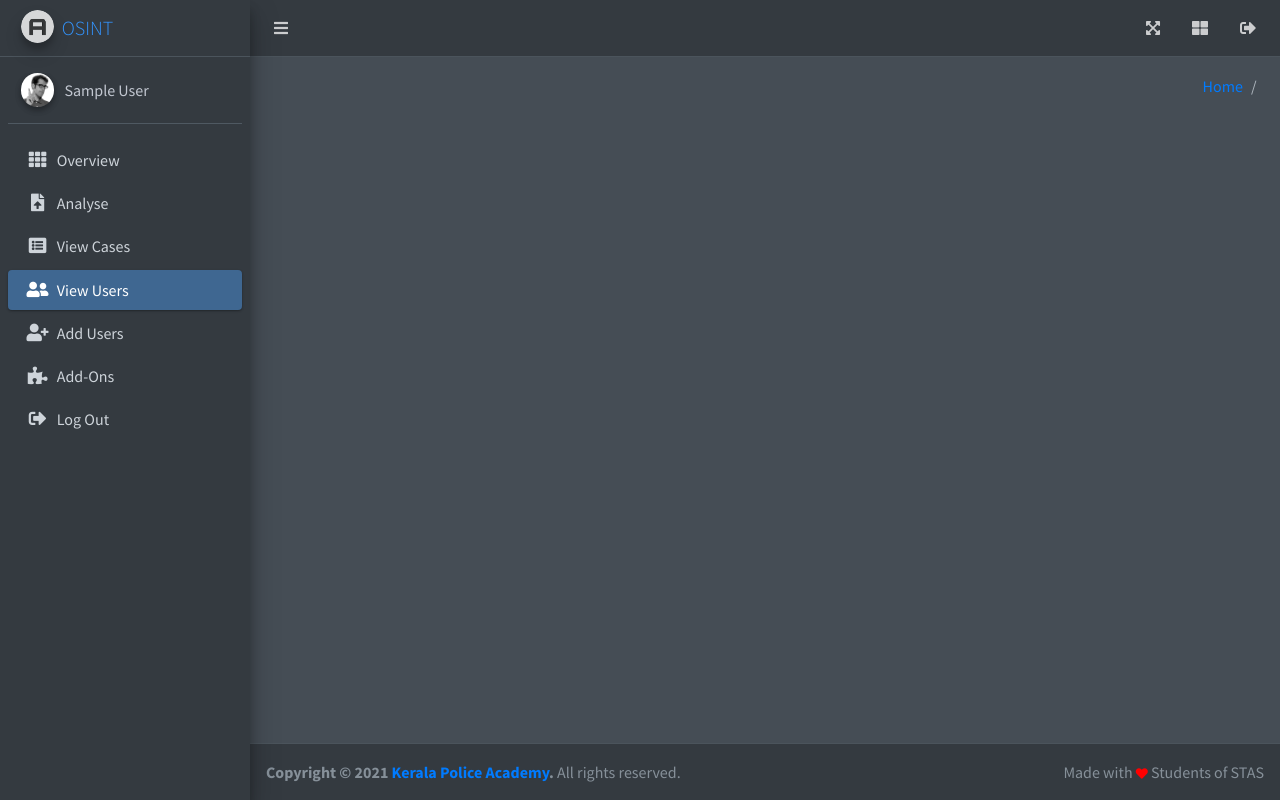
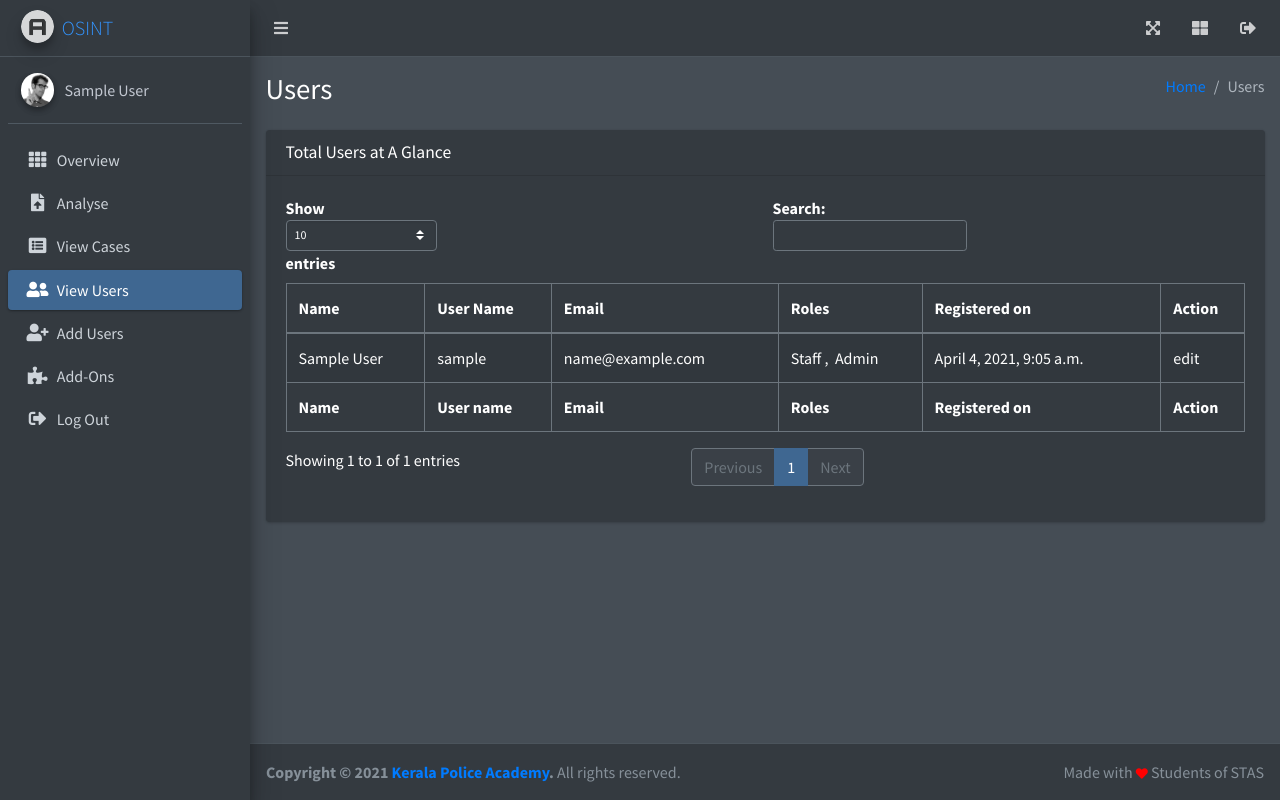
Before and after one commit to adarshvs/osint-kepa, a Django app: page /osint/users in a window 1280 px wide. Run offline with Django 3.2, Linux system fonts and the light colour scheme; the visitor is signed in with stand-in values (Sample User, id 1); data comes from the database, SQL or seed files in the repository; parts of the project's set-up code (start-up, migrations or seed data) failed here and were passed over; some libraries are stand-ins or nearby versions.

Commit message:
show all users function created

```diff
--- a/osint/template/users.html
+++ b/osint/template/users.html
@@ -1,13 +1,95 @@
-{%  extends 'theme/base.html' %}
+{% extends 'theme/base.html' %}
+{% load static %}
 
+{% block title %} Users {% endblock %}
 
-{% block title %}   {% endblock %}
+{% block page_heading %} Users {% endblock %}
 
-{% block page_heading %}   {% endblock %}
+{% block breadcrumbnavigation %}Users {% endblock %}
 
-{% block breadcrumbnavigation %}   {% endblock %}
-
-{% block sidebar %}   {% endblock %}
+{% block sidebar %} {% endblock %}
 
 {% block body %}
+<div class="card">
+    <div class="card-header">
+        <h3 class="card-title">Total Users at A Glance</h3>
+    </div>
+    <!-- /.card-header -->
+    <div class="card-body">
+        <div id="example1_wrapper" class="dataTables_wrapper dt-bootstrap4">
+
+            <div class="row">
+                <div class="col-sm-12">
+                    <table id="example1" class="table table-bordered table-striped dataTable dtr-inline" role="grid"
+                        aria-describedby="example1_info">
+                        <thead>
+                            <tr role="row">
+                                <th class="sorting" tabindex="0" aria-controls="example1" rowspan="1" colspan="1"
+                                    aria-label="Rendering engine:activate to sort column ascending">Name
+                                </th>
+                                <th class="sorting" tabindex="0" aria-controls="example1" rowspan="1" colspan="1"
+                                    aria-label="Browser: activate to sort column ascending">User Name</th>
+                                <th class="sorting" tabindex="0" aria-controls="example1" rowspan="1" colspan="1"
+                                    aria-label="Browser: activate to sort column ascending">Email</th>
+                                <th class="sorting" tabindex="0" aria-controls="example1" rowspan="1" colspan="1"
+                                    aria-label="Browser: activate to sort column ascending">Roles</th>
+                                <th class="sorting" tabindex="0" aria-controls="example1" rowspan="1" colspan="1"
+                                    aria-label="Browser: activate to sort column ascending">Registered on</th>
+                                <th class="sorting" tabindex="0" aria-controls="example1" rowspan="1" colspan="1"
+                                    aria-label="Browser: activate to sort column ascending">Action</th>
+
+                            </tr>
+                        </thead>
+                        <tbody>
+                            {% for user in allusers %}
+
+                            <tr class="odd">
+                                <td class="dtr-control" tabindex="0">{{ user.first_name }} {{ user.last_name }}</td>
+                                <td>{{ user.username }}</td>
+                                <td>{{ user.email }}</td>
+                                <td>
+                                    {% if user.is_staff == True %}Staff{% endif%} {% if user.is_superuser == True %}, &nbsp;Admin {% else %} user {% endif%}</td>
+                                <td>{{ user.date_joined }}</td>
+                                <td>edit</td>
+
+                            </tr>
+                            {% endfor %}
+                        </tbody>
+                        <tfoot>
+                            <tr>
+                                <th rowspan="1" colspan="1">Name</th>
+                                <th rowspan="1" colspan="1">User name</th>
+                                <th rowspan="1" colspan="1">Email</th>
+                                <th rowspan="1" colspan="1">Roles</th>
+                                <th rowspan="1" colspan="1">Registered on</th>
+                                <th rowspan="1" colspan="1">Action</th>
+
+                            </tr>
+                        </tfoot>
+                    </table>
+                </div>
+            </div>
+
+        </div>
+    </div>
+    <!-- /.card-body -->
+</div>
 {% endblock %}
+{% block scripts %}
+<script>
+    $(function () {
+        $("#example1").DataTable();
+        $('#example2').DataTable({
+            "paging": true,
+            "lengthChange": false,
+            "searching": false,
+            "ordering": true,
+            "info": true,
+            "autoWidth": false,
+        });
+    });
+</script>
+<script src="{% static 'plugins/datatables/jquery.dataTables.js' %}"></script>
+<script src="{% static 'plugins/datatables-bs4/js/dataTables.bootstrap4.js' %}"></script>
+
+{% endblock %}
--- a/osint/views.py
+++ b/osint/views.py
@@ -140,7 +140,9 @@ def case_overview(request):
 def users(request):
     if not request.user.is_authenticated:
         return redirect(login)
-    return render(request,'users.html')
+    allusers = User.objects.all()
+    context={'allusers':allusers}
+    return render(request,'users.html',context)
 
 def add_users(request):
     if not request.user.is_authenticated:
```
